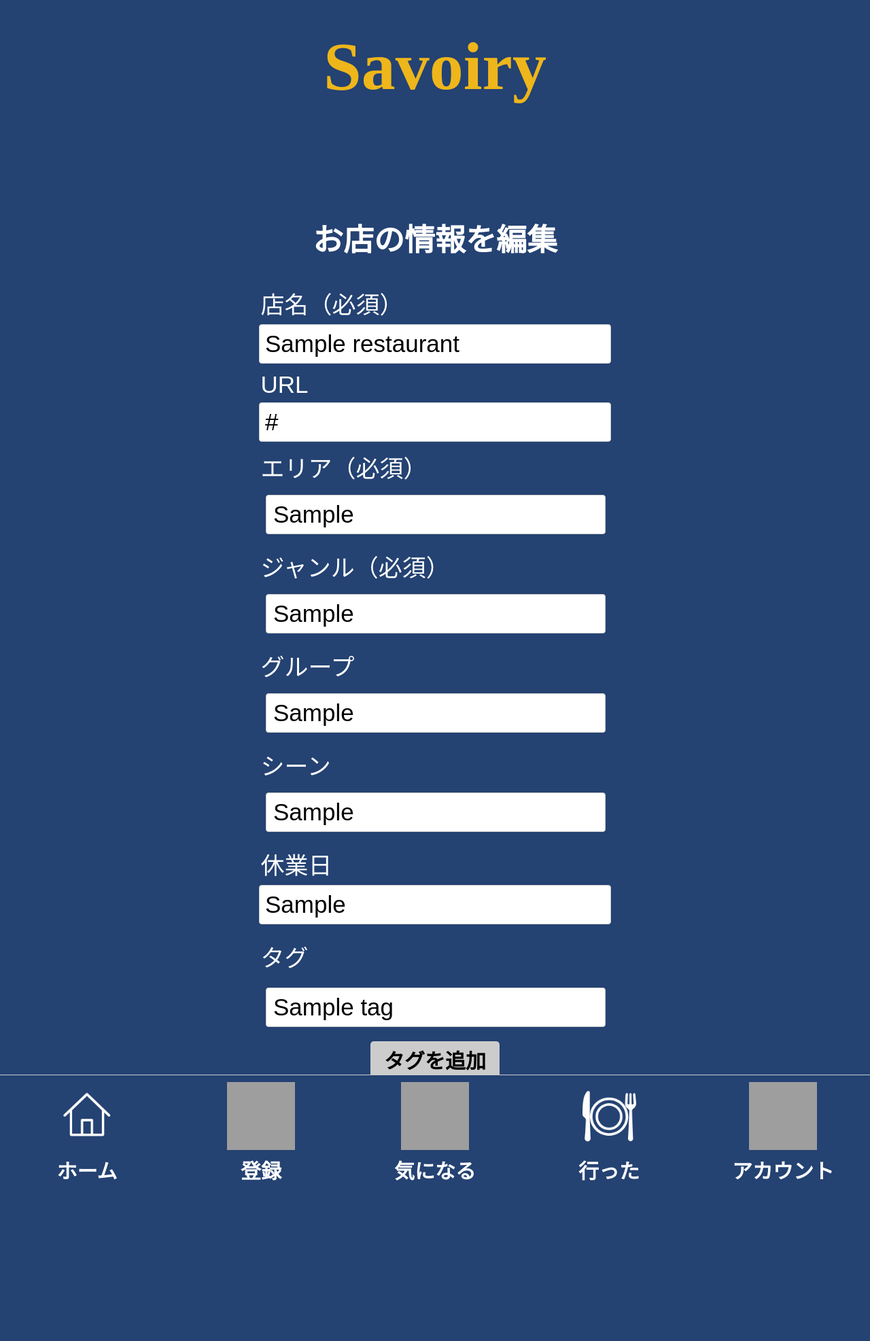
After one commit to kazu-king22/Savoiry, a Django app: page /savoiry/restaurants/restaurant/1/edit/ in a window 1280 px wide. The commit adds this page. Shown: the whole page at 68% size. Run offline with Django 5.2, Linux system fonts and the light colour scheme; a user stored in the database is signed in; tables that the repository leaves empty hold one stand-in row (values such as "Sample post"); grey boxes are pictures that could not be loaded.

Commit message:
再レビュー１－５修正途中

```diff
--- a/restaurants/static/restaurants/css/register.css
+++ b/restaurants/static/restaurants/css/register.css
@@ -110,6 +110,14 @@ input::placeholder {
   text-align: center;
 }
 
+.input-with-arrow select {
+    width: 150%;
+    padding-right: 30px;
+    font-size: 35px;
+    border-radius: 4px;
+    box-sizing: border-box;
+}
+
 /* ===============================
    ▼ タグ入力（複数可）
 ================================ */
--- /dev/null
+++ b/restaurants/templates/restaurants/restaurant_edit.html
@@ -0,0 +1,114 @@
+{% extends "base.html" %}
+{% load static %}
+
+{% block extra_css %}
+<link rel="stylesheet" href="{% static 'restaurants/css/register.css' %}">
+{% endblock %}
+
+{% block content %}
+<div class="register-container">
+  <h2>お店の情報を編集</h2>
+
+  <form method="post">
+    {% csrf_token %}
+
+    <!-- 店名 -->
+    <p>
+      <label for="id_store_name">店名（必須）</label>
+      {{ form.store_name }}
+    </p>
+
+    <!-- URL -->
+    <p>
+      <label for="id_url">URL</label>
+      {{ form.url }}
+    </p>
+
+    <!-- エリア -->
+    <p>
+      <label for="id_area">エリア（必須）</label>
+      <div class="input-with-arrow">
+        {{ form.area }}
+      </div>
+    </p>
+
+    <!-- ジャンル -->
+    <p>
+      <label for="id_genre">ジャンル（必須）</label>
+      <div class="input-with-arrow">
+        {{ form.genre }}
+      </div>
+    </p>
+
+    <!-- グループ -->
+    <p>
+      <label for="id_companions">グループ</label>
+      <div class="input-with-arrow">
+        {{ form.companions }}
+      </div>
+    </p>
+
+    <!-- シーン -->
+    <p>
+      <label for="id_scene">シーン</label>
+      <div class="input-with-arrow">
+        {{ form.scene }}
+      </div>
+    </p>
+
+
+<!-- 休業日 -->
+<p>
+      <label for="id_holiday">休業日</label>
+      {{ form.holiday }}
+    </p>
+    <p id="selected-holidays"></p>
+
+
+<label class="tag-label">タグ</label>
+
+<div id="tag-container">
+
+  {% if selected_tags %}
+    {% for tagname in selected_tags %}
+      <div class="tag-row">
+        <div class="input-with-arrow">
+          <input type="text" name="tags" class="tag-input"
+                 value="{{ tagname }}"
+                 placeholder="例：おしゃれ・個室など"
+                 list="tag-list" autocomplete="on">
+        </div>
+      </div>
+    {% endfor %}
+  {% else %}
+    <!-- タグが無い場合は1つ空欄 -->
+    <div class="tag-row">
+      <div class="input-with-arrow">
+        <input type="text" name="tags" class="tag-input"
+               placeholder="例：おしゃれ・個室など"
+               list="tag-list" autocomplete="on">
+      </div>
+    </div>
+  {% endif %}
+</div>
+
+<button type="button" id="add-tag">タグを追加</button>
+
+
+    <!-- ▼ datalist -->
+    <datalist id="tag-list">
+      {% for item in tag_list %}
+        <option value="{{ item }}">
+      {% endfor %}
+    </datalist>
+
+    <!-- ▼ 保存ボタン -->
+    <button type="submit">保存</button>
+
+  </form>
+</div>
+{% endblock %}
+
+{% block extra_js %}
+<script src="{% static 'restaurants/js/register_suggest.js' %}"></script>
+{% endblock %}
--- a/restaurants/urls.py
+++ b/restaurants/urls.py
@@ -36,6 +36,7 @@ urlpatterns = [
     path("visit/<int:pk>/delete/", views.VisitDeleteView.as_view(), name="visit_delete"),
     path("visit_chart/genre/", views.visit_chart_genre, name="visit_chart_genre"),
     path("<int:pk>/", RestaurantDetailView.as_view(), name="restaurant_detail"),
+    path("restaurant/<int:pk>/edit/",views.RestaurantEditView.as_view(),name="restaurant_edit",)
 ]
 
     # path("visit/<int:pk>/revisit/", VisitRevisitView.as_view(), name="visit_revisit"),
--- a/restaurants/views.py
+++ b/restaurants/views.py
@@ -1,6 +1,6 @@
 from django.views import View
 from django.views.generic import CreateView, ListView, DeleteView, UpdateView, TemplateView
-from django.urls import reverse_lazy
+from django.urls import reverse_lazy, reverse
 from django.contrib.auth.mixins import LoginRequiredMixin
 from django.shortcuts import render, redirect, get_object_or_404
 from .models import Restaurant, Visit, VisitImage, Tag, SuggestWord
@@ -379,39 +379,6 @@ class VisitRevisitStoreView(LoginRequiredMixin, View):
         })
 
 
-
-# class VisitRevisitView(View):
-#     def get(self, request, pk):
-#         original_visit = get_object_or_404(Visit, pk=pk)
-#         form = VisitForm()
-#         return render(request, "restaurants/visit_form.html", {
-#             "form": form,
-#             "original_visit": original_visit,
-#         })
-
-#     def post(self, request, pk):
-#         original_visit = get_object_or_404(Visit, pk=pk)
-#         restaurant = original_visit.restaurant
-#         form = VisitForm(request.POST, request.FILES)
-
-#         if form.is_valid():
-#             new_visit = form.save(commit=False)
-#             new_visit.restaurant = restaurant
-#             new_visit.save()
-
-
-#             images = request.FILES.getlist("images")
-#             for image in images:
-#                 VisitImage.objects.create(visit=new_visit, image=image)
-
-#             return redirect("restaurants:restaurant_detail_went", pk=restaurant.pk)
-#         else:
-#             return render(request, "restaurants/visit_form.html", {
-#                 "form": form,
-#                 "original_visit": original_visit,
-#             })
-
-
 class TagCreateView(LoginRequiredMixin, CreateView):
     model = Tag
     fields = ['name', 'category']
@@ -432,6 +399,30 @@ class VisitDeleteView(LoginRequiredMixin, View):
         messages.success(request, "訪問記録を削除しました")
 
         return redirect("restaurants:restaurant_detail_went", restaurant_id)
+
+
+class RestaurantEditView(LoginRequiredMixin, UpdateView):
+    model = Restaurant
+    fields = [
+        "store_name", "url", "area", "genre",
+        "companions", "scene", "holiday", "tags",
+    ]
+    template_name = "restaurants/restaurant_edit.html"
+
+    def get_context_data(self, **kwargs):
+        context = super().get_context_data(**kwargs)
+
+        # タグ名のリストを渡す
+        context["selected_tags"] = [tag.name for tag in self.object.tags.all()]
+
+        # datalist 用
+        context["tag_list"] = Tag.objects.values_list("name", flat=True)
+
+        return context
+
+    def get_success_url(self):
+        return reverse("restaurants:restaurant_detail", args=[self.object.pk])
+
 
 
 
@@ -612,3 +603,35 @@ def visit_chart_genre(request):
     plt.close("all")
     buf.seek(0)
     return HttpResponse(buf.getvalue(), content_type="image/png")
+
+
+# class VisitRevisitView(View):
+#     def get(self, request, pk):
+#         original_visit = get_object_or_404(Visit, pk=pk)
+#         form = VisitForm()
+#         return render(request, "restaurants/visit_form.html", {
+#             "form": form,
+#             "original_visit": original_visit,
+#         })
+
+#     def post(self, request, pk):
+#         original_visit = get_object_or_404(Visit, pk=pk)
+#         restaurant = original_visit.restaurant
+#         form = VisitForm(request.POST, request.FILES)
+
+#         if form.is_valid():
+#             new_visit = form.save(commit=False)
+#             new_visit.restaurant = restaurant
+#             new_visit.save()
+
+
+#             images = request.FILES.getlist("images")
+#             for image in images:
+#                 VisitImage.objects.create(visit=new_visit, image=image)
+
+#             return redirect("restaurants:restaurant_detail_went", pk=restaurant.pk)
+#         else:
+#             return render(request, "restaurants/visit_form.html", {
+#                 "form": form,
+#                 "original_visit": original_visit,
+#             })
```
Also changed, not shown: restaurants/static/restaurants/css/detail.css (+20 -0 lines), restaurants/templates/restaurants/restaurant_detail.html (+7 -0 lines).
